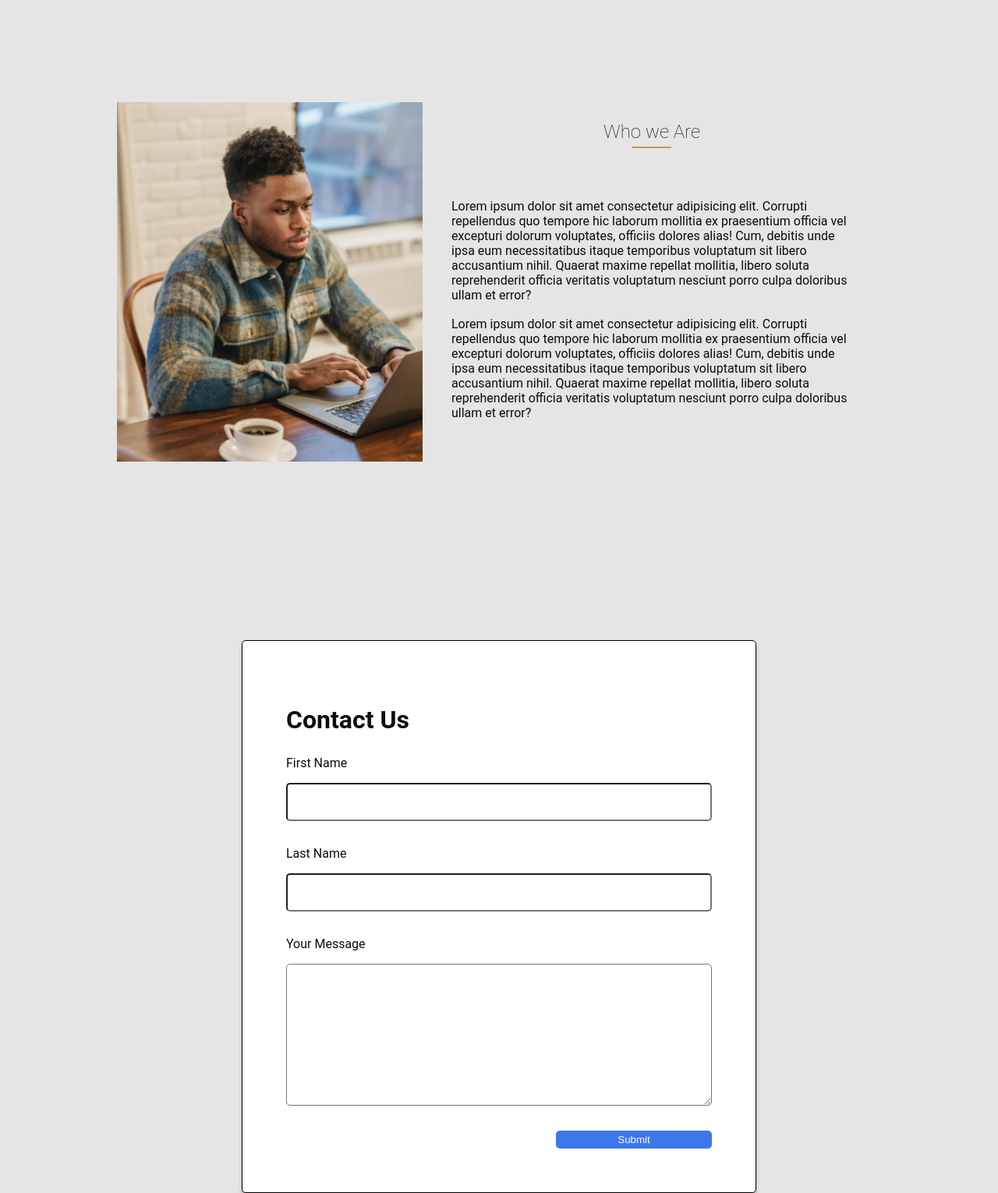
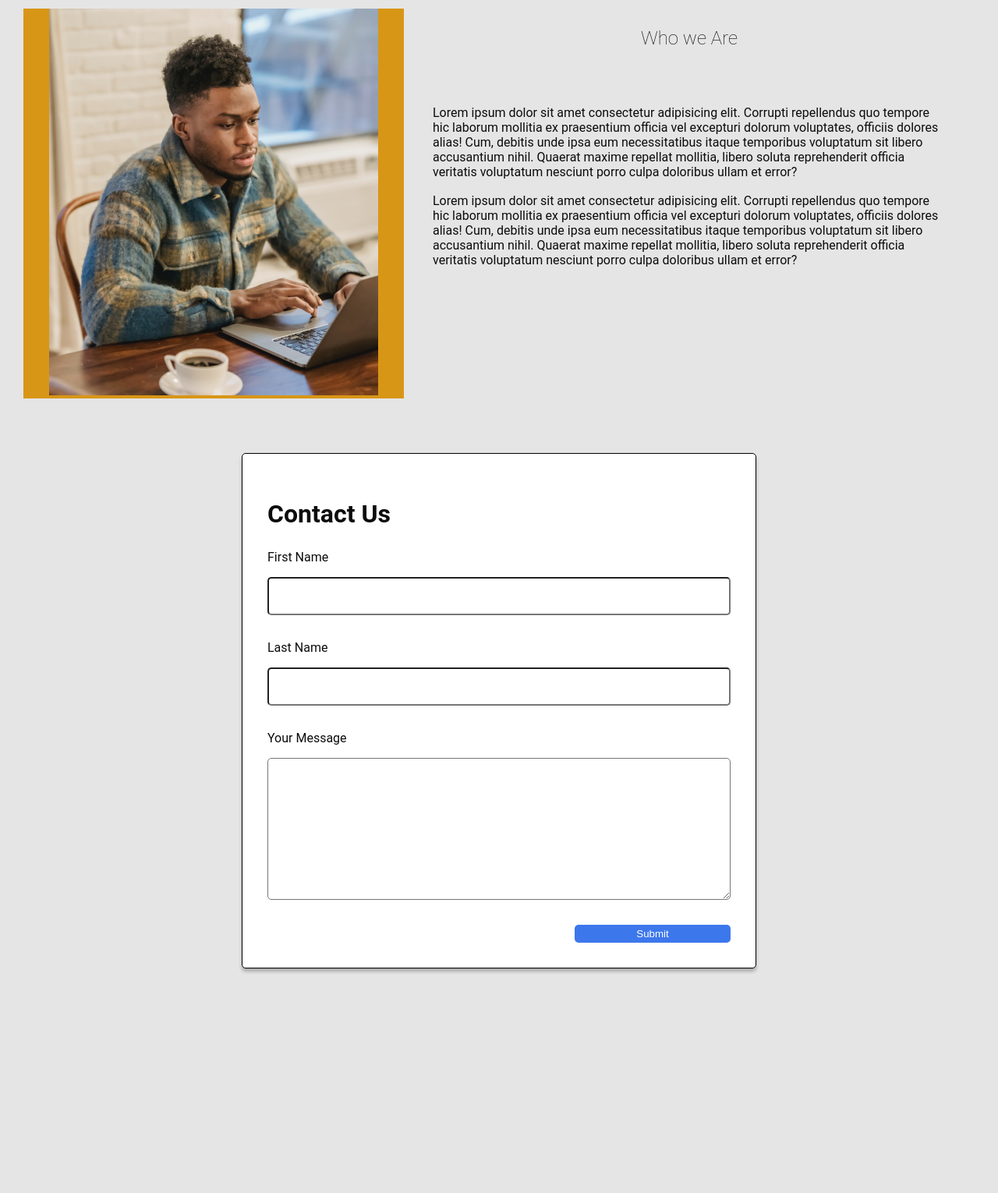
Before and after one commit to Monday6984/KodeCamp-Bonus-Task, a plain HTML site: page index.html in a window 1280 px wide. Shown: the part 100-1630 px from the top of the page at 78% size. After the commit the page ends 1382 px from the top, so only its background shows below. Drawn offline with Linux system fonts and the light colour scheme.

Commit message:
Add files via upload

```diff
--- a/mystyles.css
+++ b/mystyles.css
@@ -38,17 +38,19 @@ img {
     text-align: center;
 }
 
-.hero {
+/*.hero {
     display: flex;
     justify-content: space-between;
     padding: 150px;
 
-}
+}*/
 
 .hero-image {
-    height: 500px;
-    width: 40%;
+    width: 100%;
+    text-align: center;
+
     overflow: hidden;
+    background-color: #D89616;
 
 }
 
@@ -69,14 +71,14 @@ img {
     transform: translateX(-50%);
     height: 2px;
     width: 50px;
-    background-color: #D89616;
+
     margin-top: 0.2em;
 
 }
 
 .description {
 
-    width: 60%;
+    width: 100%;
 }
 
 .description p {
@@ -91,11 +93,11 @@ img {
 }
 
 .contact-form {
-    width: 55%;
+    width: 100%;
     border: 1px solid black;
     background-color: #fff;
     border-radius: 5px;
-    padding: 3.5em;
+    padding: 2em;
     box-shadow: 0px 4px 4px rgba(0, 0, 0, 0.25);
 }
 
@@ -135,3 +137,25 @@ img {
     border-radius: 5px;
 
 }
+
+@media (min-width: 940px) {
+    .hero {
+        display: flex;
+        justify-content: space-between;
+        padding: 30px;
+    }
+
+    .hero-image {
+        height: 500px;
+        width: 40%;
+
+    }
+
+    .description {
+        width: 60%;
+    }
+
+    .contact-form {
+        width: 55%;
+    }
+}
```
